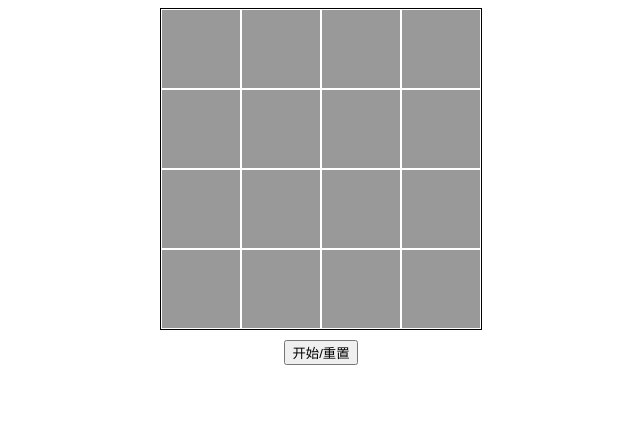
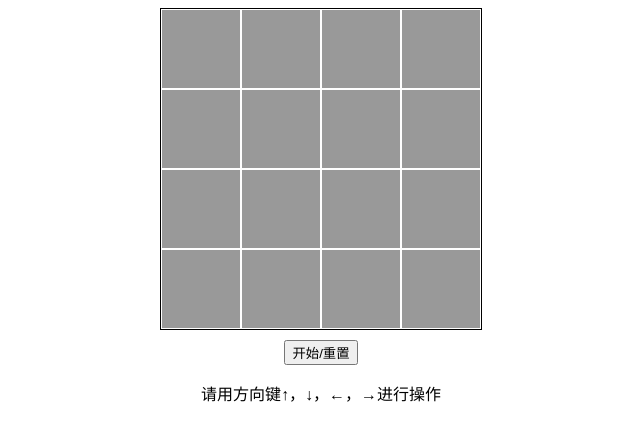
Before and after one commit to GoldenSunshine/2048game, a plain HTML site: page index.html in a window 1280 px wide. Shown: the whole page, without its empty margins (319-959 px from the left). Drawn offline with Linux system fonts and the light colour scheme.

Commit message:
方向键注释

```diff
--- a/index.html
+++ b/index.html
@@ -50,6 +50,7 @@
 				<div id="c44" class="con"></div>
 			</div>
 			<button id="btn">开始/重置</button>
+			<p>请用方向键↑，↓，←，→进行操作</p>
 		</div>
 	</body>
 	<script type="text/javascript">
```
